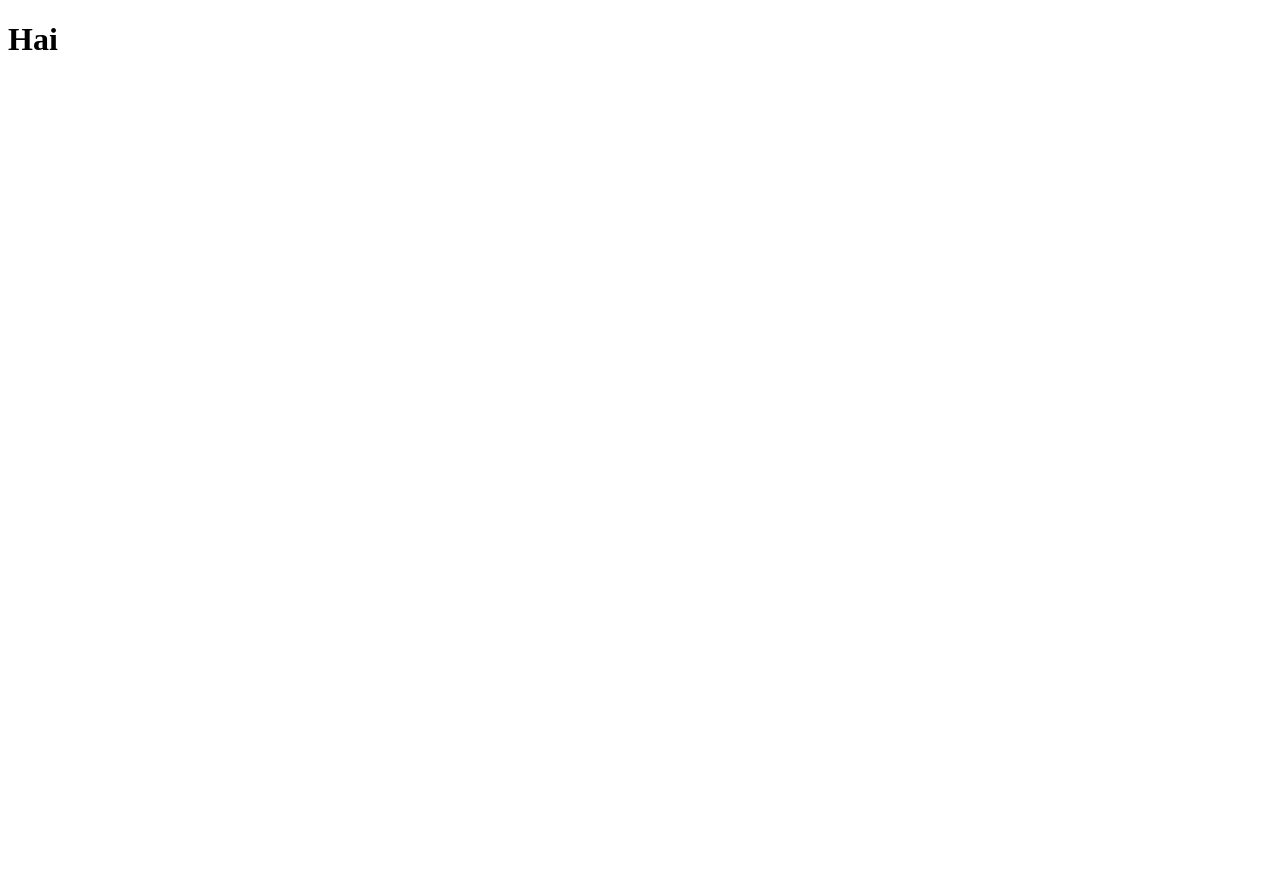
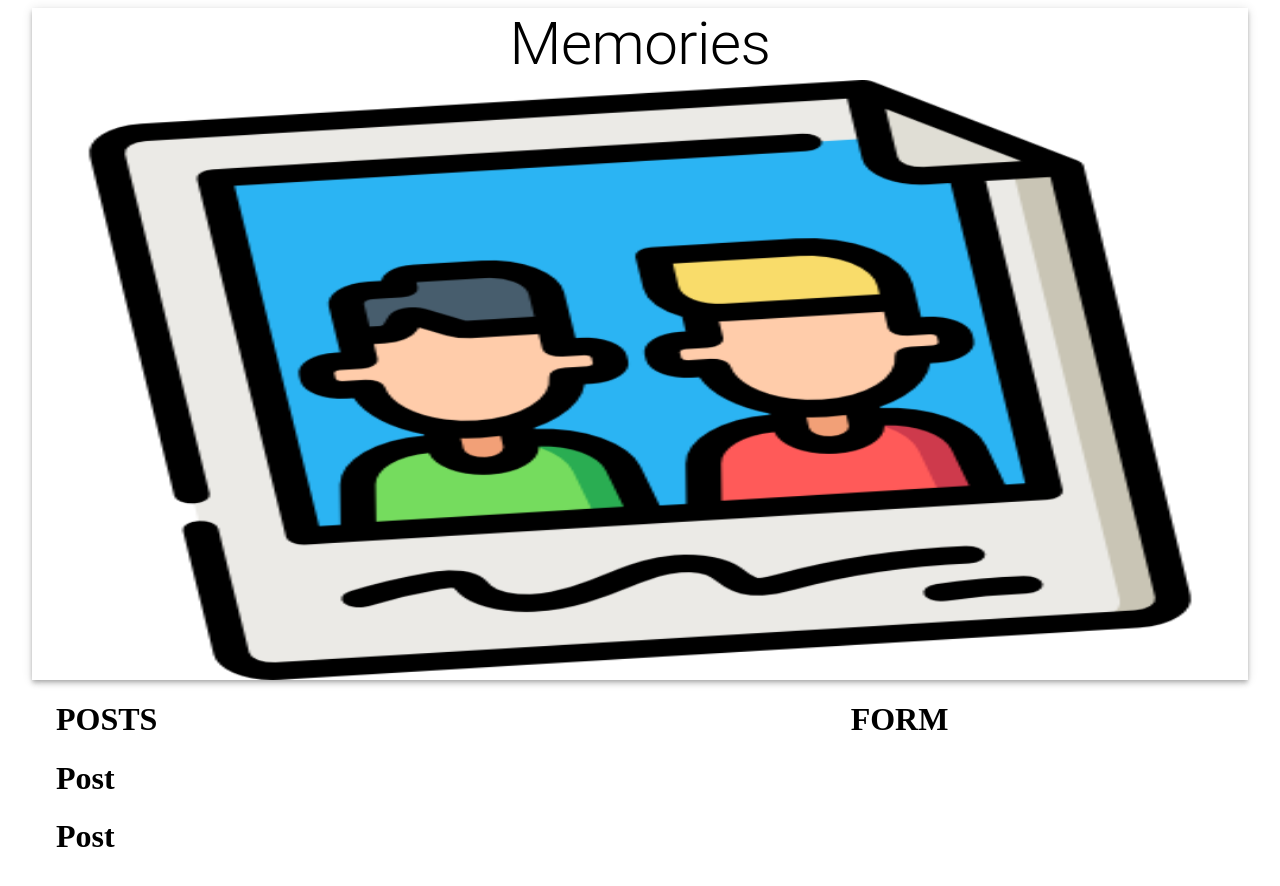
Before and after one commit to LaurisGre/memories-app, a React (Create React App) app in the folder client/: page / in a window 1280 px wide. Shown: the top 886 px of the page. Before the commit the page ends 800 px from the top, so only its background shows below. Built offline with nearby package versions, Linux system fonts and the light colour scheme.

Commit message:
Add-C component Posts, Post, Form

```diff
--- a/client/package.json
+++ b/client/package.json
@@ -3,6 +3,7 @@
   "version": "0.1.0",
   "private": true,
   "dependencies": {
+    "@material-ui/core": "^4.11.3",
     "@testing-library/jest-dom": "^5.11.9",
     "@testing-library/react": "^11.2.4",
     "@testing-library/user-event": "^12.6.3",
--- a/client/src/App.js
+++ b/client/src/App.js
@@ -1,10 +1,32 @@
 import React from 'react';
+import { Container, AppBar, Typography, Grow, Grid } from '@material-ui/core';
+
+import Posts from './components/Posts/Posts';
+import Form from './components/Form/Form';
+import memories from './images/memories.png';
 
 const App = () => {
     return (
-        <div>
-            <h1>Hai</h1>
-        </div>
+        <Container maxWidth="lg">
+            <AppBar position="static" color="inherit">
+                <Typography variant="h2" align="center">
+                    Memories
+                </Typography>
+                <img src={memories} alt="memories" height="600" />
+            </AppBar>
+            <Grow in>
+                <Container>
+                    <Grid container justify="space-between" alignItems="stretch" spacing={3}>
+                        <Grid item xs={12} sm={7}>
+                            <Posts />
+                        </Grid>
+                        <Grid item xs={12} sm={4}>
+                            <Form />
+                        </Grid>
+                    </Grid>
+                </Container>
+            </Grow>
+        </Container>
     );
 };
 
--- /dev/null
+++ b/client/src/components/Form/Form.js
@@ -0,0 +1,9 @@
+import React from 'react';
+
+const Form = () => {
+    return (
+        <h1>FORM</h1>
+    );
+};
+
+export default Form;
--- /dev/null
+++ b/client/src/components/Posts/Post/Post.js
@@ -0,0 +1,9 @@
+import React from 'react';
+
+const Post = () => {
+    return (
+        <h1>Post</h1>
+    );
+};
+
+export default Post;
--- /dev/null
+++ b/client/src/components/Posts/Posts.js
@@ -0,0 +1,14 @@
+import React from 'react';
+import Post from './Post/Post';
+
+const Posts = () => {
+    return (
+        <>
+            <h1>POSTS</h1>
+            <Post />
+            <Post />
+        </>
+    );
+};
+
+export default Posts;
```
Also changed, not shown: client/src/components/Form/styles.js (added), client/src/components/Posts/Post/style.js (added), client/src/components/Posts/styles.js (added), client/src/images/memories.png (added), 1 other file (tests, documents, lock files or other folders).
